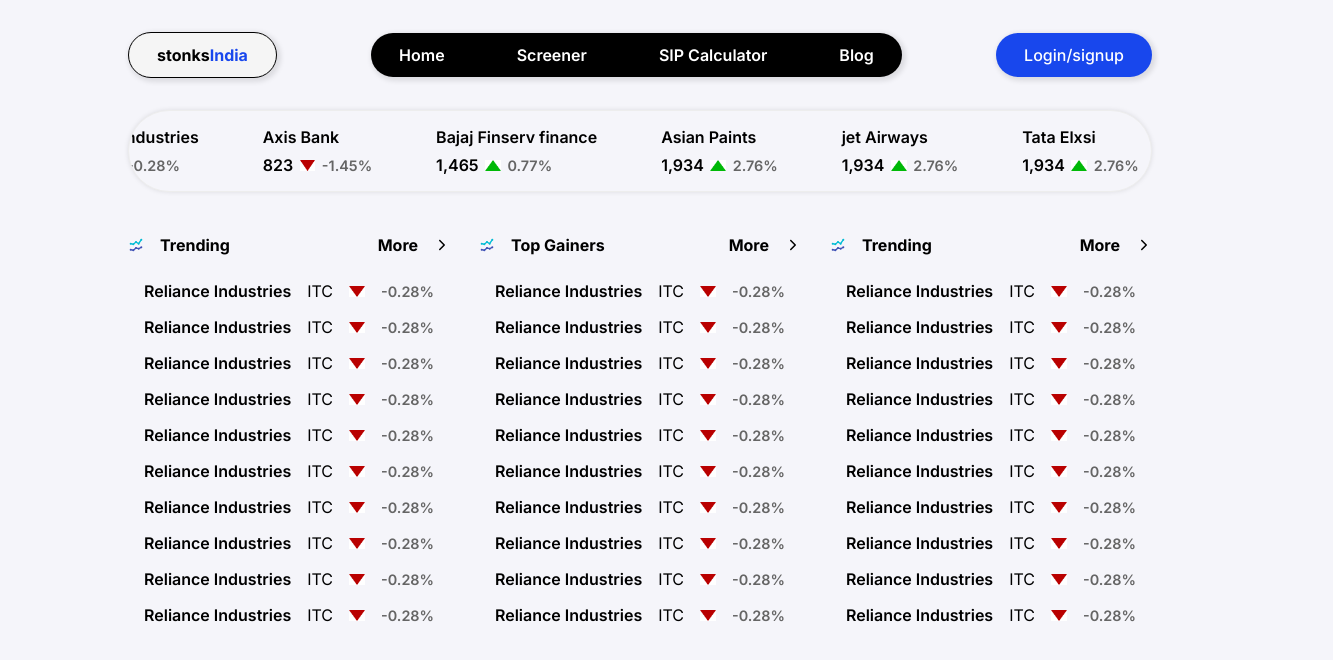
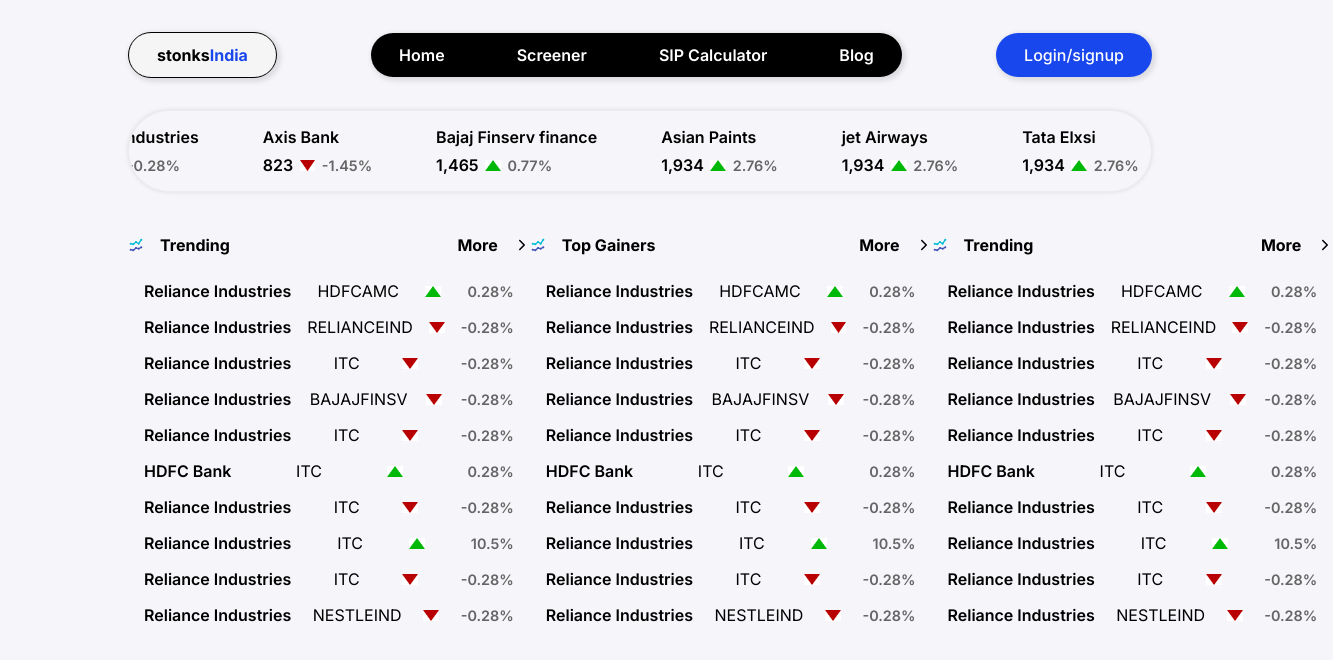
Before and after one commit to imrishab/stonksindia, a React (Create React App) app: page / in a window 1280 px wide. Shown: the top 660 px of the page, 1333 px wide, since content can reach past the window. Built offline with nearby package versions, Linux system fonts and the light colour scheme.

Commit message:
style - added stock screener cards on homepage

```diff
--- a/src/components/StockScreenerCard.jsx
+++ b/src/components/StockScreenerCard.jsx
@@ -2,10 +2,52 @@
 import StockInfo from "./StockInfo";
 import { FcLineChart } from "react-icons/fc";
 
-import { IoIosArrowForward} from "react-icons/io";
+import { IoIosArrowForward } from "react-icons/io";
 import './StockScreenerCard.css';
 
-const StockScreenerCard = ({SectionName}) => {
+const StockScreenerCard = ({ SectionName }) => {
+
+    const stockInfoStyles = {
+
+        display: 'flex',
+        alignItems: 'center',
+        justifyContent: 'space-between',
+        gap: '1rem',
+        margin: '1rem 0 ',
+
+    };
+    const stockNameStyles = {
+        fontSize: ' 0.8rem',
+        width: '110px',
+        // minWidth:'110px',
+        whiteSpace: 'nowrap',
+        overflow: 'hidden',
+        textOverflow: 'ellipsis',
+
+    }
+    const stockTickerStyle = {
+
+        width: '80px',
+        fontSize: '0.7rem',
+        fontWeight: '600',
+        color: 'rgb(101, 101, 101)',
+        display: 'flex',
+        alignItems: 'center',
+        justifyContent: 'left',
+
+    }
+
+    const stockPercentageChangeStyle = {
+
+        width: '30px',
+        fontSize: '0.7rem',
+        display: 'flex',
+        alignItems: 'center',
+        justifyContent: 'right',
+
+
+    }
+
     return (
         <div className="Card">
             <div className='CardHeader'>
@@ -22,53 +64,97 @@
             <div className='CardBody'>
                 <StockInfo
                     StockName="Reliance Industries"
-                    StockTicker="ITC"
+                    StockTicker="HDFCAMC"
+                    ChangePercentage={0.28}
+                    style={stockInfoStyles}
+                    NameStyle={stockNameStyles}
+                    TickerStyle={stockTickerStyle}
+                    PercentageChangeStyle={stockPercentageChangeStyle}
+
+                />
+                <StockInfo
+                    StockName="Reliance Industries"
+                    StockTicker="RELIANCEIND"
                     ChangePercentage={-0.28}
+                    style={stockInfoStyles}
+                    NameStyle={stockNameStyles}
+                    TickerStyle={stockTickerStyle}
+                    PercentageChangeStyle={stockPercentageChangeStyle}
                 />
                 <StockInfo
                     StockName="Reliance Industries"
                     StockTicker="ITC"
                     ChangePercentage={-0.28}
+                    style={stockInfoStyles}
+                    NameStyle={stockNameStyles}
+                    TickerStyle={stockTickerStyle}
+                    PercentageChangeStyle={stockPercentageChangeStyle}
+
+                />
+                <StockInfo
+                    StockName="Reliance Industries"
+                    StockTicker="BAJAJFINSV
+                    "
+                    ChangePercentage={-0.28}
+                    style={stockInfoStyles}
+                    NameStyle={stockNameStyles}
+                    TickerStyle={stockTickerStyle}
+                    PercentageChangeStyle={stockPercentageChangeStyle}
                 />
                 <StockInfo
                     StockName="Reliance Industries"
                     StockTicker="ITC"
                     ChangePercentage={-0.28}
+                    style={stockInfoStyles}
+                    NameStyle={stockNameStyles}
+                    TickerStyle={stockTickerStyle}
+                    PercentageChangeStyle={stockPercentageChangeStyle}
+                />
+                <StockInfo
+                    StockName="HDFC Bank"
+                    StockTicker="ITC"
+                    ChangePercentage={0.28}
+                    style={stockInfoStyles}
+                    NameStyle={stockNameStyles}
+                    TickerStyle={stockTickerStyle}
+                    PercentageChangeStyle={stockPercentageChangeStyle}
                 />
                 <StockInfo
                     StockName="Reliance Industries"
                     StockTicker="ITC"
                     ChangePercentage={-0.28}
+                    style={stockInfoStyles}
+                    NameStyle={stockNameStyles}
+                    TickerStyle={stockTickerStyle}
+                    PercentageChangeStyle={stockPercentageChangeStyle}
+                />
+                <StockInfo
+                    StockName="Reliance Industries"
+                    StockTicker="ITC"
+                    ChangePercentage={10.5}
+                    style={stockInfoStyles}
+                    NameStyle={stockNameStyles}
+                    TickerStyle={stockTickerStyle}
+                    PercentageChangeStyle={stockPercentageChangeStyle}
                 />
                 <StockInfo
                     StockName="Reliance Industries"
                     StockTicker="ITC"
                     ChangePercentage={-0.28}
+                    style={stockInfoStyles}
+                    NameStyle={stockNameStyles}
+                    TickerStyle={stockTickerStyle}
+                    PercentageChangeStyle={stockPercentageChangeStyle}
                 />
                 <StockInfo
                     StockName="Reliance Industries"
-                    StockTicker="ITC"
+                    StockTicker="NESTLEIND
+                    "
                     ChangePercentage={-0.28}
-                />
-                <StockInfo
-                    StockName="Reliance Industries"
-                    StockTicker="ITC"
-                    ChangePercentage={-0.28}
-                />
-                <StockInfo
-                    StockName="Reliance Industries"
-                    StockTicker="ITC"
-                    ChangePercentage={-0.28}
-                />
-                <StockInfo
-                    StockName="Reliance Industries"
-                    StockTicker="ITC"
-                    ChangePercentage={-0.28}
-                />
-                <StockInfo
-                    StockName="Reliance Industries"
-                    StockTicker="ITC"
-                    ChangePercentage={-0.28}
+                    style={stockInfoStyles}
+                    NameStyle={stockNameStyles}
+                    TickerStyle={stockTickerStyle}
+                    PercentageChangeStyle={stockPercentageChangeStyle}
                 />
             </div>
         </div>
```
